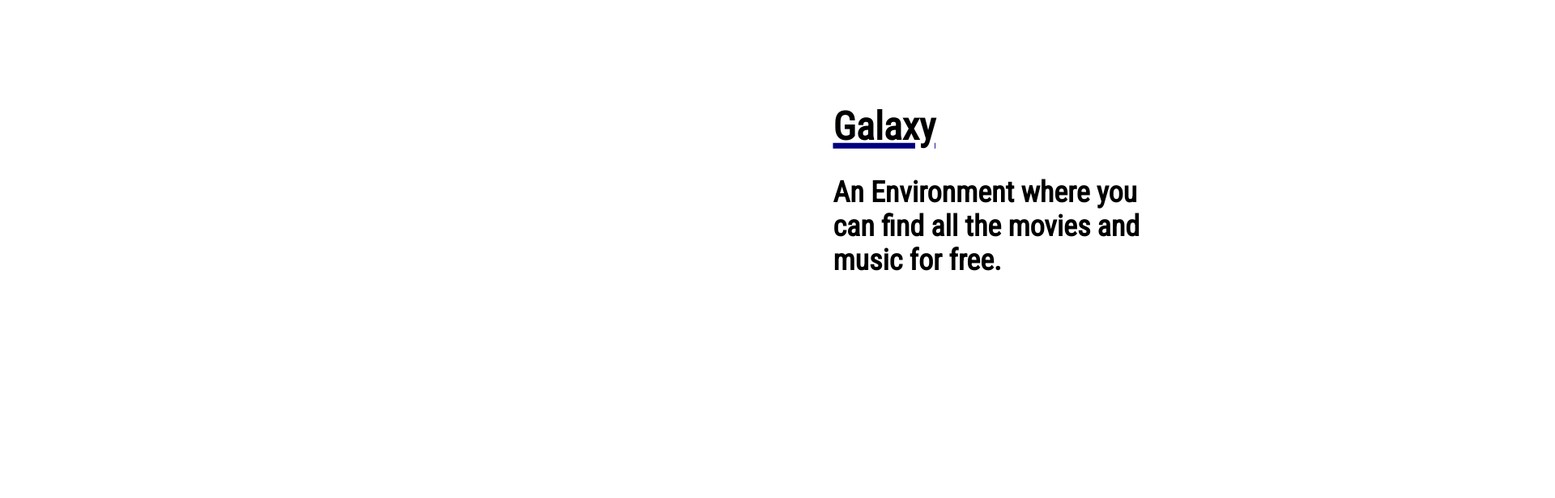
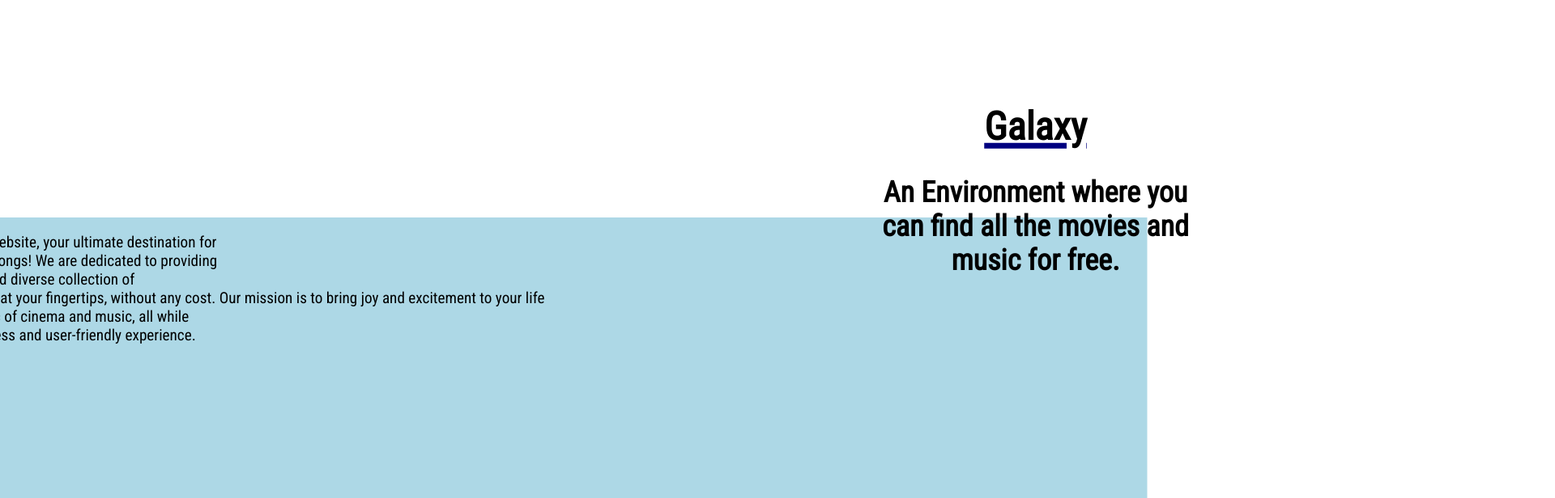
Before and after one commit to YELLIandYemma/Galaxy, a React (Vite) app in the folder galaxyproject/: page / in a window 1280 px wide. Shown: the part 320-936 px from the top of the page at 81% size, 1920 px wide, since content can reach past the window. Built offline with nearby package versions, Linux system fonts and the light colour scheme.

Commit message:
Update index.css

```diff
--- a/galaxyproject/src/index.css
+++ b/galaxyproject/src/index.css
@@ -37,10 +37,16 @@ a{
     position:absolute;
     top: 50%;
     left:50%;
-    transform: translate(-90%,40cm);
+    transform: translate(-50%,5cm);
     font-size: larger;
+    height: 785px;
+    background-color:lightblue;
+    width: 1553px;
+
 }
+.about{
 
+}
 #header-img{
    display: flex;
    align-items: center;
@@ -49,8 +55,15 @@ a{
 
 }
 .text-layer{
+    text-align: center;
     transform: translate(27cm,11cm);
     font-size: 1.5em;
+    height:328px ;
+    width: 500px;
+    left: 0px;
+    top: 0px;
+    z-index: 999;
+
 }
 .text-layer h1{
     text-decoration: underline 7px navy;
```
